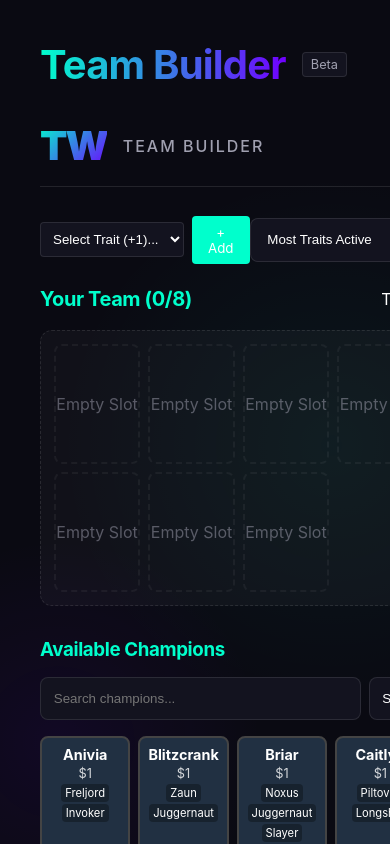
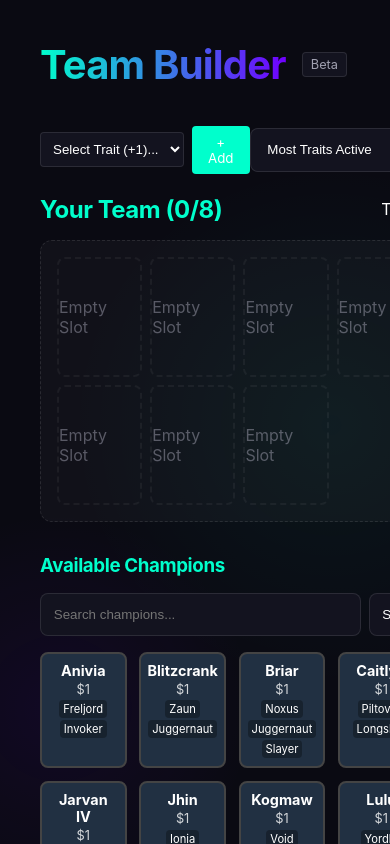
Before and after one commit to AnlOzy/tft-web, a React (Vite) app: page / in a window 390 px wide. Shown: the top 844 px of the page. Built offline with nearby package versions, Linux system fonts and the light colour scheme.

Commit message:
Remove TW logo and switch to Flex-Wrap layout

```diff
--- a/index.html
+++ b/index.html
@@ -5,7 +5,7 @@
   <meta charset="UTF-8" />
   <link rel="icon" type="image/svg+xml" href="/tw-logo.svg" />
   <meta name="viewport" content="width=device-width, initial-scale=1.0" />
-  <title>TW</title>
+  <title>Team Builder</title>
 </head>
 <script>
   window.addEventListener('error', function (event) {
--- a/src/components/TeamBuilder.tsx
+++ b/src/components/TeamBuilder.tsx
@@ -69,22 +69,7 @@
 
     return (
         <div className="team-builder" style={{ display: 'flex', flexDirection: 'column', gap: '2rem' }}>
-            <div style={{ display: 'flex', alignItems: 'center', gap: '1rem', paddingBottom: '1rem', borderBottom: '1px solid var(--border-color)' }}>
-                <div style={{
-                    fontSize: '2.5rem',
-                    fontWeight: '900',
-                    background: 'linear-gradient(135deg, var(--accent-primary), var(--accent-secondary))',
-                    WebkitBackgroundClip: 'text',
-                    WebkitTextFillColor: 'transparent',
-                    textTransform: 'uppercase',
-                    letterSpacing: '-2px'
-                }}>
-                    TW
-                </div>
-                <div style={{ fontSize: '1rem', color: 'var(--text-secondary)', fontWeight: 500, letterSpacing: '2px', textTransform: 'uppercase' }}>
-                    Team Builder
-                </div>
-            </div>
+
 
             <div className="builder-layout">
                 <div>
--- a/src/index.css
+++ b/src/index.css
@@ -78,10 +78,29 @@
 }
 
 /* Layout Classes */
+/* Layout Classes - FLEX WRAP APPROACH */
 .builder-layout {
-  display: grid;
-  grid-template-columns: minmax(0, 3fr) minmax(280px, 1fr);
+  display: flex;
+  flex-wrap: wrap;
+  /* Key to responsive behavior without breakpoints */
   gap: 2rem;
+  align-items: start;
+  /* Prevent sidebar stretching */
+}
+
+/* Main Content Area (Team + List) */
+.builder-layout>div:first-child {
+  flex: 999 1 500px;
+  /* Grow freely, shrink to 500px, then wrap */
+  min-width: 0;
+  /* Prevent overflow */
+}
+
+/* Sidebar Area (Traits) */
+.builder-layout>div:last-child {
+  flex: 1 1 300px;
+  /* Grow 1x, shrink to 300px base */
+  min-width: 0;
 }
 
 .trait-sidebar-container {
@@ -92,58 +111,39 @@
 /* Component Classes */
 .team-grid {
   display: grid;
-  grid-template-columns: repeat(auto-fill, minmax(120px, 1fr));
-  gap: 1rem;
+  /* Auto-fit is better than auto-fill for responsiveness */
+  grid-template-columns: repeat(auto-fill, minmax(100px, 1fr));
+  gap: 0.8rem;
   background: rgba(255, 255, 255, 0.03);
-  padding: 1.5rem;
+  padding: 1rem;
   border-radius: 12px;
   border: 1px dashed var(--border-color);
   min-height: 150px;
 }
 
-/* Mobile Responsiveness */
-@media (max-width: 768px) {
+/* Mobile Adjustments (Global Safety) */
+@media (max-width: 600px) {
   #root {
     padding: 0.5rem;
-    /* Reduce root padding to give more width to content */
   }
 
   .team-builder {
-    gap: 1.5rem !important;
-    max-width: 100%;
-    overflow: hidden;
+    gap: 1rem !important;
   }
 
-  .builder-layout {
-    display: flex;
-    flex-direction: column;
-    gap: 1rem;
-  }
-
-  /* Make team grid tighter on mobile to fit 3-4 items */
-  .team-grid {
-    grid-template-columns: repeat(auto-fill, minmax(85px, 1fr));
-    padding: 0.8rem;
-    gap: 0.5rem;
-  }
-
+  /* Unstick sidebar on small screens */
   .trait-sidebar-container {
     position: static;
   }
 
-  /* Reduce font sizes slightly for mobile */
-  h1 {
-    font-size: 1.5rem;
+  /* Even smaller grid items for phones */
+  .team-grid {
+    grid-template-columns: repeat(auto-fill, minmax(80px, 1fr));
+    gap: 0.5rem;
   }
 
-  h2 {
-    font-size: 1.25rem;
-  }
-
-  /* Ensure grids don't blow out */
+  /* Champion List small cards */
   .champion-list>div:last-child {
-    grid-template-columns: repeat(auto-fill, minmax(80px, 1fr)) !important;
-    /* Smaller cards on mobile */
-    gap: 0.5rem !important;
+    grid-template-columns: repeat(auto-fill, minmax(75px, 1fr)) !important;
   }
 }
```
